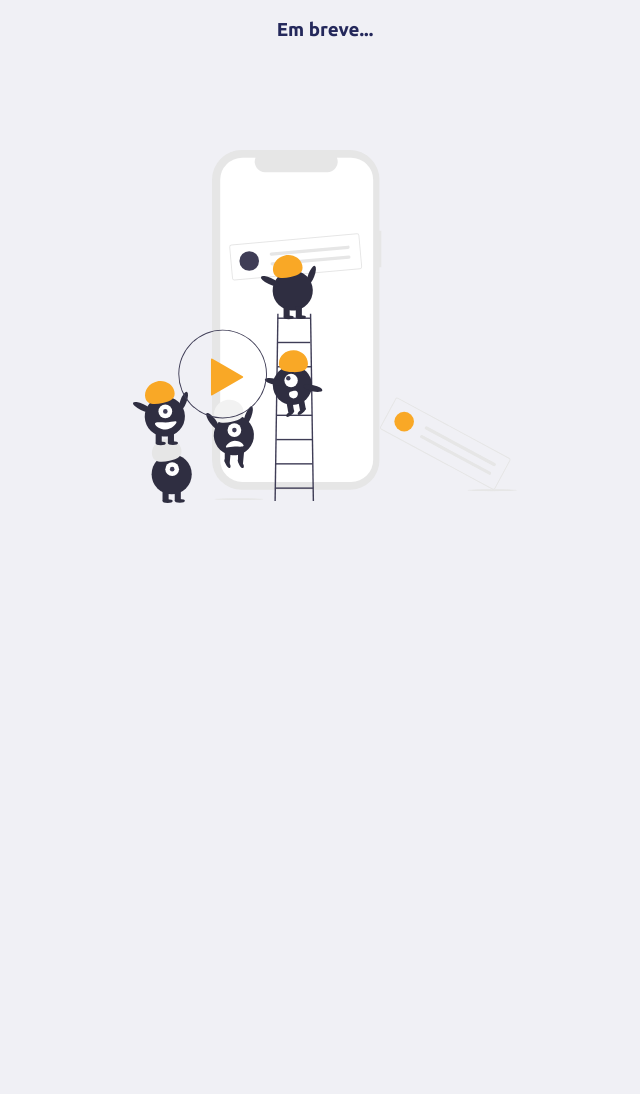
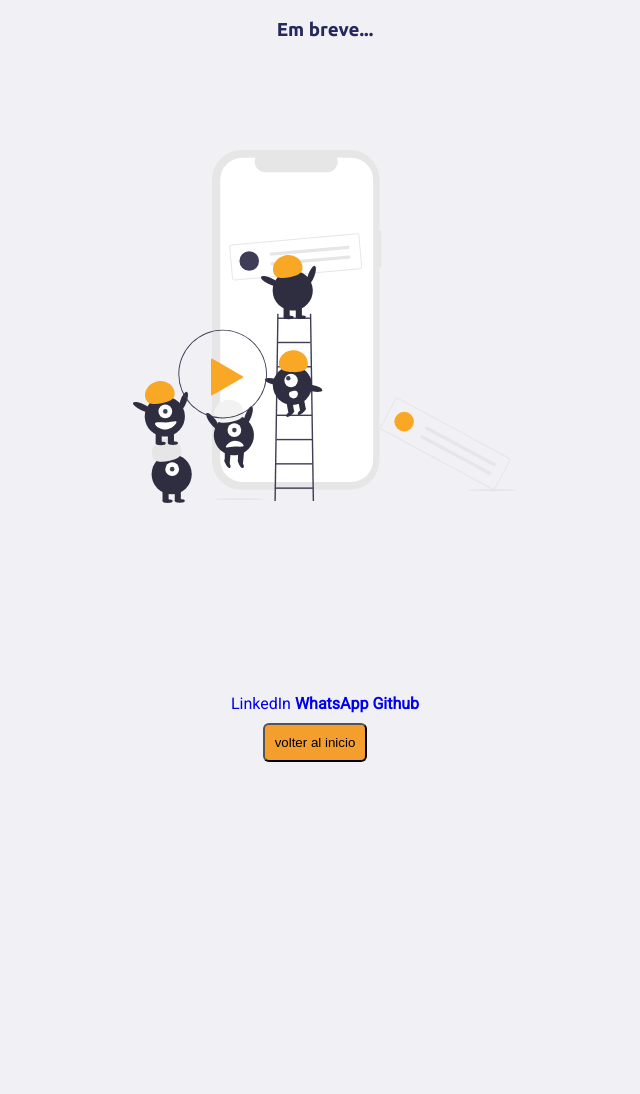
Before and after one commit to cojoya-zz/start, a plain HTML site: page index_es.html in a window 1280 px wide. Shown: the part 906-2000 px from the top of the page, without its empty margins (315-955 px from the left). Before the commit the page ends 1600 px from the top, so only its background shows below. Drawn offline with Linux system fonts and the light colour scheme; a script that the page names is missing.

Commit message:
First Commit

```diff
--- a/index_es.html
+++ b/index_es.html
@@ -34,7 +34,7 @@
 
 
         <main>
-        <h1 href="#page-homes">Donacion de muebles, electrónicos y ropas.</h1>
+        <h1 href="#page-homes">Donacion de muebles, electrodomésticos y ropas.</h1>
         <p>Cosas que la gente ya no quiere y aun pueden ser útiles para ti.</p>
         <a href="#page-homes"> <span></span> <strong>¿Qué estás buscando?</strong></a>
         </main>
@@ -47,9 +47,18 @@
       <br>
       <br>
       <h3 style="text-align: center;">Em breve...</h3>
-
       </div>
     </div>
+
+    <div id="fut">
+      <p>
+      <a href="https://linkedin.com/in/paulmspessoa" target="_blank">LinkedIn</a>
+      <a href="https://wa.me/34623369696/" target="_blank"> <b>WhatsApp</b></a>
+      <a href="https://github.com/paulmspessoa" target="_blank"> <b>Github</b></a>
+      </p>
+      <a href="/"><button class="button-return">volter al inicio</button></a>
+    </div>
+
 
     <script type="text/javascript">
       (function () {
--- a/styles/formatacao.css
+++ b/styles/formatacao.css
@@ -57,6 +57,12 @@ h1, h2, h3, h4, h5, h6 {
   background-position: 35vw;
     background-position-y: 32vh;
     background-size: 30%;
+}
+
+#fut {
+  height: 50vh;
+  text-align: center;
+  margin-top: 50px auto 50px;
 }
 
 #page-home .content {
@@ -226,6 +232,12 @@ h1, h2, h3, h4, h5, h6 {
       background-size: 70%;
       background-position-y: 40vh;
     }
+
+    #fut {
+      height: 50vh;
+      text-align: center;
+      margin-top: 10% auto 10%;
+    }
 }
 
 .button-return {
```
Also changed, not shown: index.html (+11 -1 lines), index_br.html (+10 -0 lines), index_en.html (+10 -0 lines).
